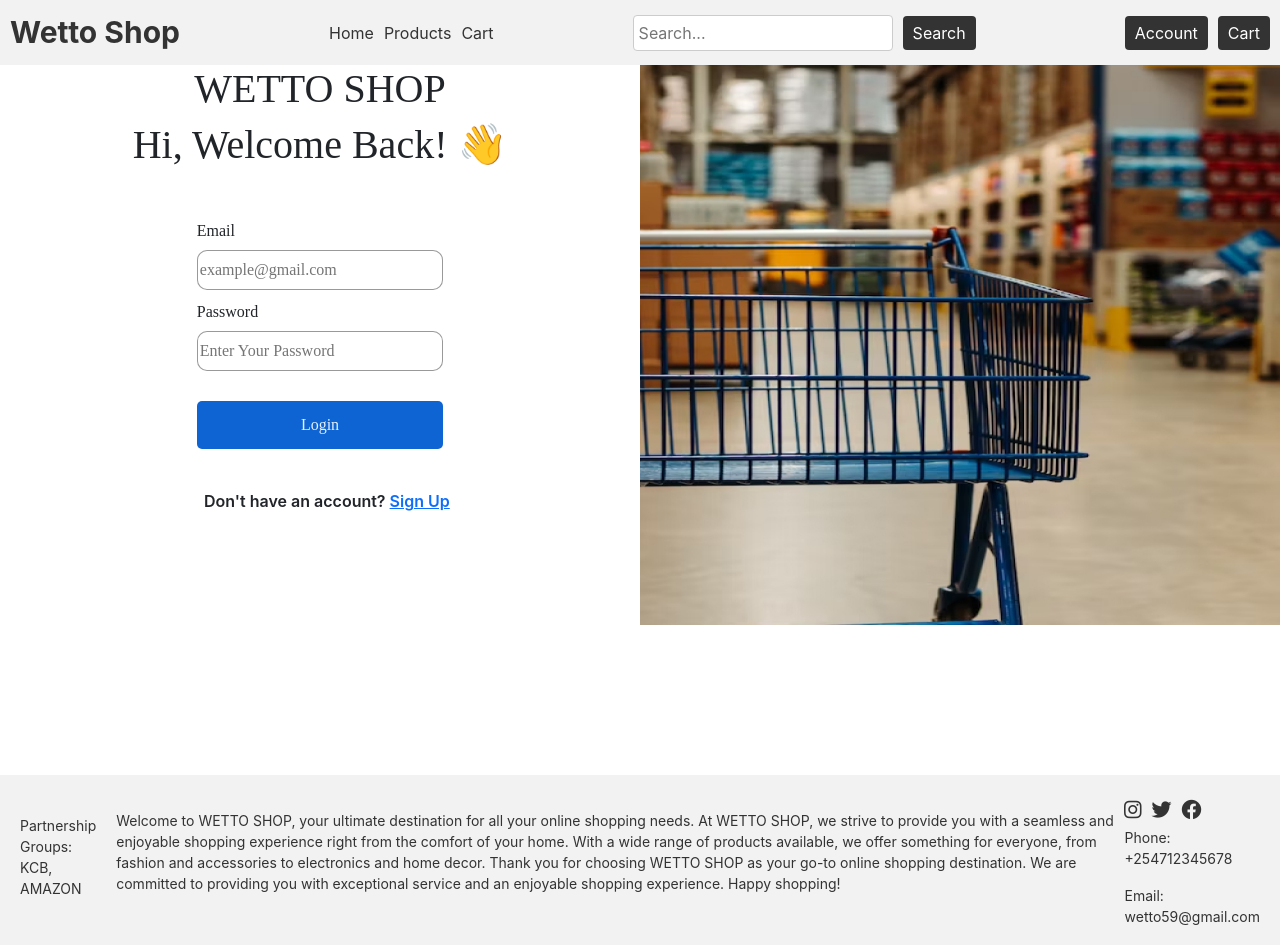
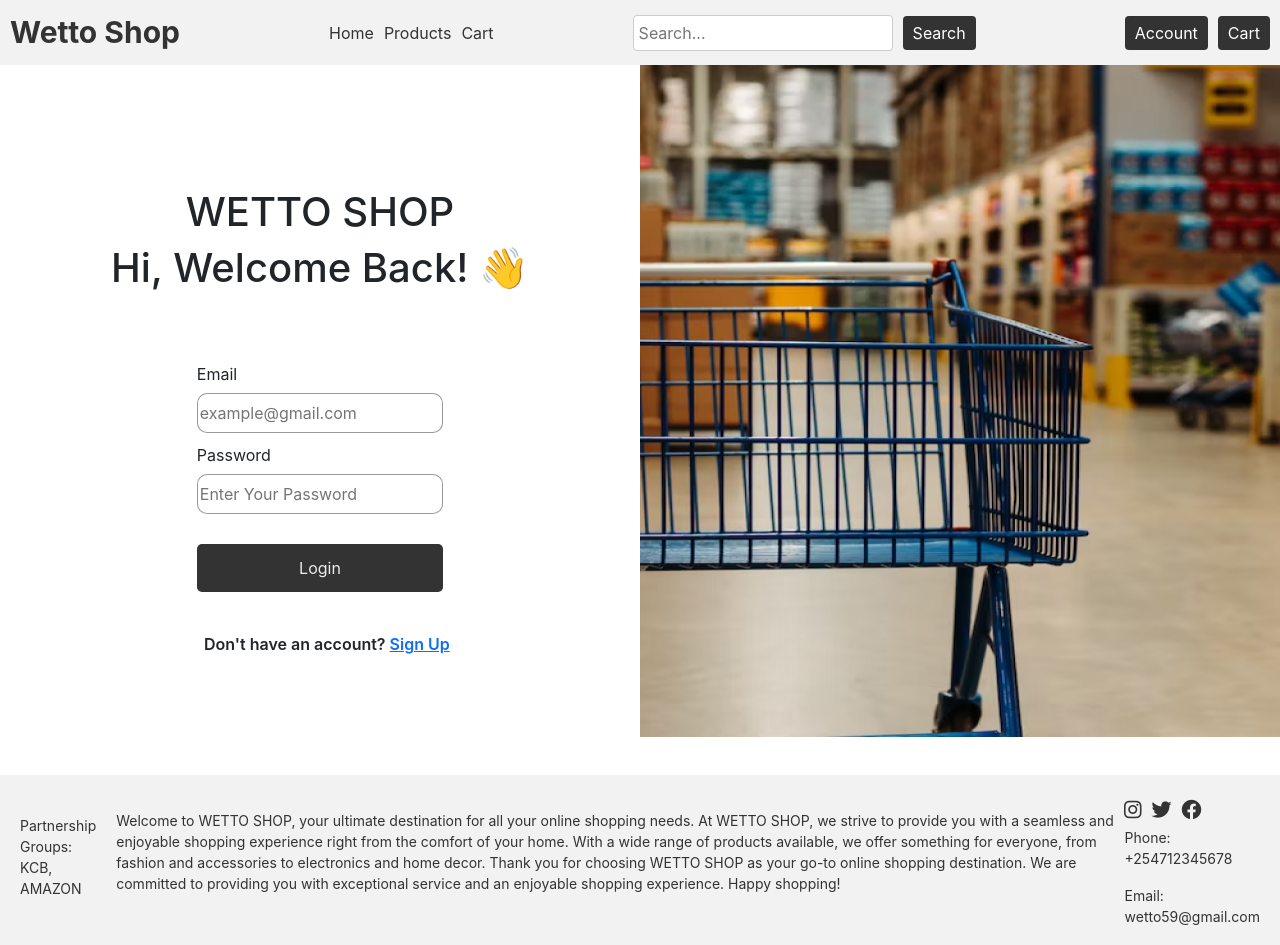
Before and after one commit to MwangiTess/E-commerce-project, a React (Create React App) app: page /login in a window 1280 px wide. Built offline with nearby package versions, Linux system fonts and the light colour scheme.

Commit message:
Complete Setup

```diff
--- a/src/Components/App/App.css
+++ /dev/null
@@ -1,4 +0,0 @@
-.carousel-container {
-  border: 0;
-  margin: 0 auto; /* Center the container horizontally */
-}
--- a/src/Components/Cart/ShoppingCart.jsx
+++ b/src/Components/Cart/ShoppingCart.jsx
@@ -98,8 +98,9 @@ const Cart = ({ cartItems, removeFromCart, setCartItems, clearCart }) => {
                   Clear Cart
                 </button>
                 <button className="btn btn-outline-dark">Checkout</button>
+                <hr />
                 <p>Total Quantity: {getTotalQuantity()}</p>
-                <p>Total Amount: ${getTotalAmount()}</p>
+                <p>Total Amount: ${getTotalAmount()}.00</p>
               </div>
             )}
           </div>
--- a/src/Components/Home/Navbar.css
+++ b/src/Components/Home/Navbar.css
@@ -24,6 +24,7 @@
 
 .options-container {
   margin-left: 20px;
+
 }
 
 .options {
--- a/src/Components/LogIn/LogIn.css
+++ b/src/Components/LogIn/LogIn.css
@@ -7,7 +7,7 @@
   .l-image{
     flex: none;
     flex-grow: 0;
-    height: 100%;
+    height: 120%;
     width: 50%;
     /* object-fit: cover; */
     /* border: 2px solid black; */
@@ -23,21 +23,19 @@
 
   #wetto{
     text-align: center;
-    font-family: 'Poppins';
+    margin-top: 20%;
   }
 
   #welcome{
     text-align: center;
-    font-family: 'Poppins';
   }
 
 
   #loginBox{
     /* border: 1px solid red; */
-    margin-top: 50px;
+    margin-top: 70px;
     margin-left: 30%;
     margin-right: 30%;
-    font-family: 'Poppins';
     font-weight: 400;
   }
 
@@ -57,7 +55,7 @@
   width: 100%;
   height: 48px;
   color: rgba(255, 255, 255, 0.9);;
-  background: #0E64D2;
+  background: #333;
   border-radius: 5px;
   border: none;
   cursor: pointer;
@@ -65,7 +63,7 @@
   }
 
   #l-btn:hover {
-    background-color: #000dc7;
+    background-color: #555;
   }
 
 
--- a/src/Components/SignUp/SignUp.css
+++ b/src/Components/SignUp/SignUp.css
@@ -7,7 +7,7 @@
 .s-image{
     flex: none;
     flex-grow: 0;
-    height: 100%;
+    height: 120%;
     width: 50%;
     /* border: 2px solid red; */
     /* object-fit: cover; */
@@ -23,18 +23,18 @@
 
 #shopName{
     text-align: center;
-    font-family: 'Poppins';
+    margin-top: 20%;
+    font-size: 50px;
   }
 
 
 #createAccount{
     text-align: center;
-    font-family: 'Poppins';
+    font-size: 30px;
 }
 
 #connect{
     text-align: center;
-    font-family: 'Poppins';
 }
 
 #signUpBox{
@@ -42,7 +42,6 @@
 
     margin-left: 30%;
     margin-right: 30%;
-    font-family: 'Poppins';
     font-weight: 400;
 }
 
@@ -62,7 +61,7 @@
     width: 100%;
     height: 48px;
     color: rgba(255, 255, 255, 0.9);;
-    background: #0E64D2;
+    background: #333;
     border-radius: 5px;
     border: none;
     cursor: pointer;
@@ -70,7 +69,7 @@
 }
 
 #s-btn:hover {
-    background-color: #000dc7;
+    background-color: #555;
 
 }
 
```
Also changed, not shown: src/Components/App/App.js (line endings or trailing spaces), src/Components/Home/Header.jsx (line endings or trailing spaces), src/Components/Home/Navbar.jsx (line endings or trailing spaces), src/Components/LandingPage/Products.jsx (line endings or trailing spaces).
